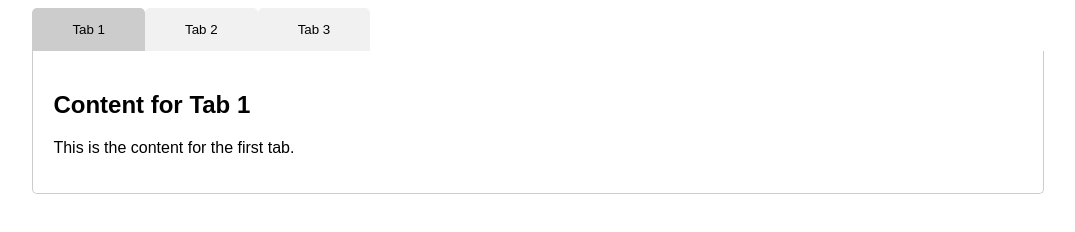
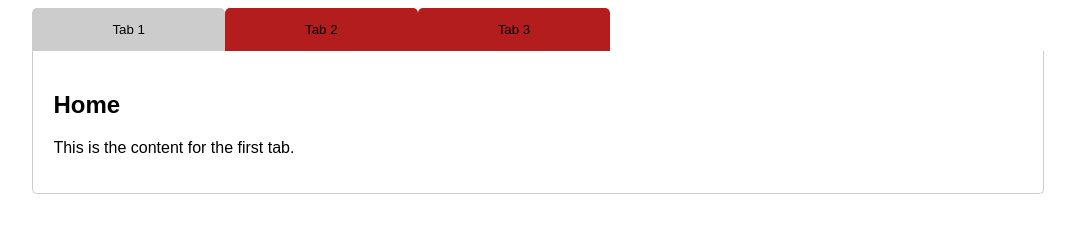
Before and after one commit to georgesalmi/georgesalmi.github.io, a plain HTML site: page index.html in a window 1280 px wide. Shown: the whole page, without its empty margins (102-1177 px from the left). Drawn offline with Linux system fonts and the light colour scheme.

Commit message:
Tab changes

```diff
--- a/index.html
+++ b/index.html
@@ -14,11 +14,11 @@
             <button class="tab-button" onclick="openTab(event, 'tab3')">Tab 3</button>
         </div>
         <div id="tab1" class="tab-content active">
-            <h2>Content for Tab 1</h2>
+            <h2>Home</h2>
             <p>This is the content for the first tab.</p>
         </div>
         <div id="tab2" class="tab-content">
-            <h2>Content for Tab 2</h2>
+            <h2>Projects</h2>
             <p>This is the content for the second tab.</p>
         </div>
         <div id="tab3" class="tab-content">
--- a/styles.css
+++ b/styles.css
@@ -13,9 +13,9 @@ body {
 }
 
 .tab-button {
-    background-color: #f1f1f1;
+    background-color: #B31D1D;
     border: none;
-    padding: 14px 40px;
+    padding: 14px 80px;
     margin: 0;
     cursor: pointer;
     border-radius: 5px 5px 0 0;
```
